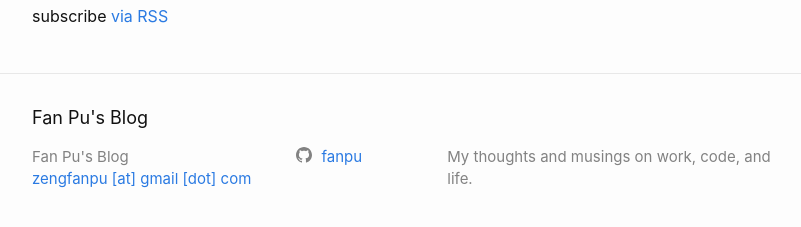
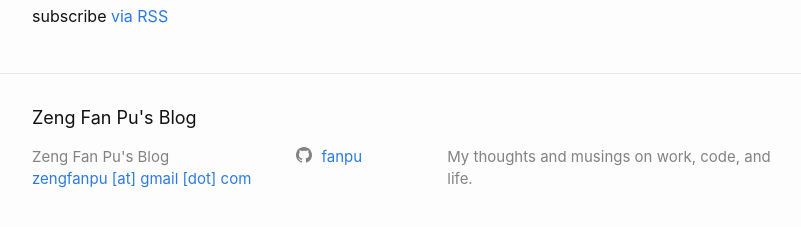
Before and after one commit to fanpu/blog, a Jekyll site: the page built from index.md, in a window 1280 px wide and 900 px high, scrolled down 1020 px. Shown: the part 649-876 px from the top of the window, without its empty margins (238-1039 px from the left). Built offline with Jekyll 4.4.1, drawn with Linux system fonts in a browser that asks for light colours; some of the changed text lies outside the part shown.

Commit message:
Update config

```diff
--- a/_config.yml
+++ b/_config.yml
@@ -13,7 +13,7 @@
 # you will see them accessed via {{ site.title }}, {{ site.email }}, and so on.
 # You can create any custom variable you would like, and they will be accessible
 # in the templates via {{ site.myvariable }}.
-title: Fan Pu's Blog
+title: Zeng Fan Pu's Blog
 email: zengfanpu [at] gmail [dot] com
 description: >- # this means to ignore newlines until "baseurl:"
   My thoughts and musings on work, code, and life.
```
